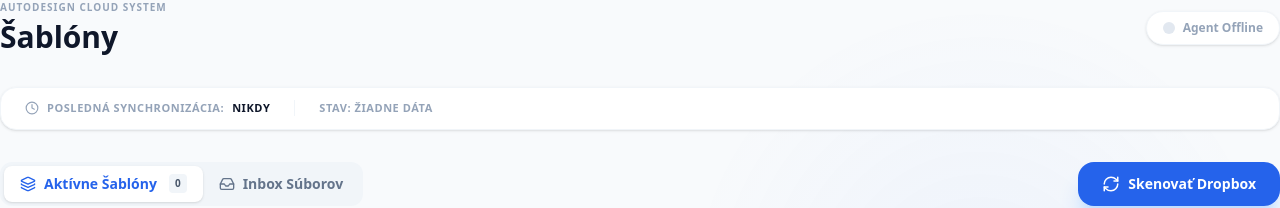
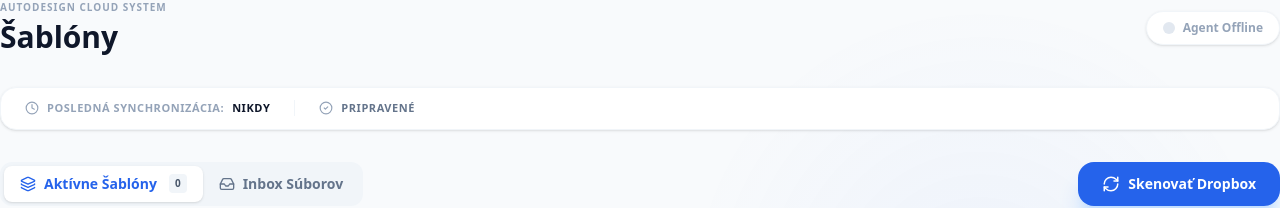
Before and after one commit to pierresk1611/laris, a Next.js app in the folder apps/pwa/: page /templates in a window 1280 px wide. Shown: the top 208 px of the page. Built offline with nearby package versions, Linux system fonts and the light colour scheme; no server answers.

Commit message:
style(ui): remove the red error status logic from templates page

```diff
--- a/apps/pwa/src/app/templates/page.tsx
+++ b/apps/pwa/src/app/templates/page.tsx
@@ -248,13 +248,11 @@ export default function TemplatesPage() {
                             <CheckCircle2 size={14} className="text-green-500" />
                             <span className="text-green-600">Stav: OK</span>
                         </>
-                    ) : lastSync ? (
+                    ) : (
                         <>
-                            <XCircle size={14} className="text-red-500" />
-                            <span className="text-red-600">Stav: Chyba ({lastSync.status.replace('ERROR: ', '')})</span>
+                            <CheckCircle2 size={14} className="text-slate-400" />
+                            <span className="text-slate-500">Pripravené</span>
                         </>
-                    ) : (
-                        <span className="text-slate-400">Stav: Žiadne dáta</span>
                     )}
                 </div>
             </div>
```
